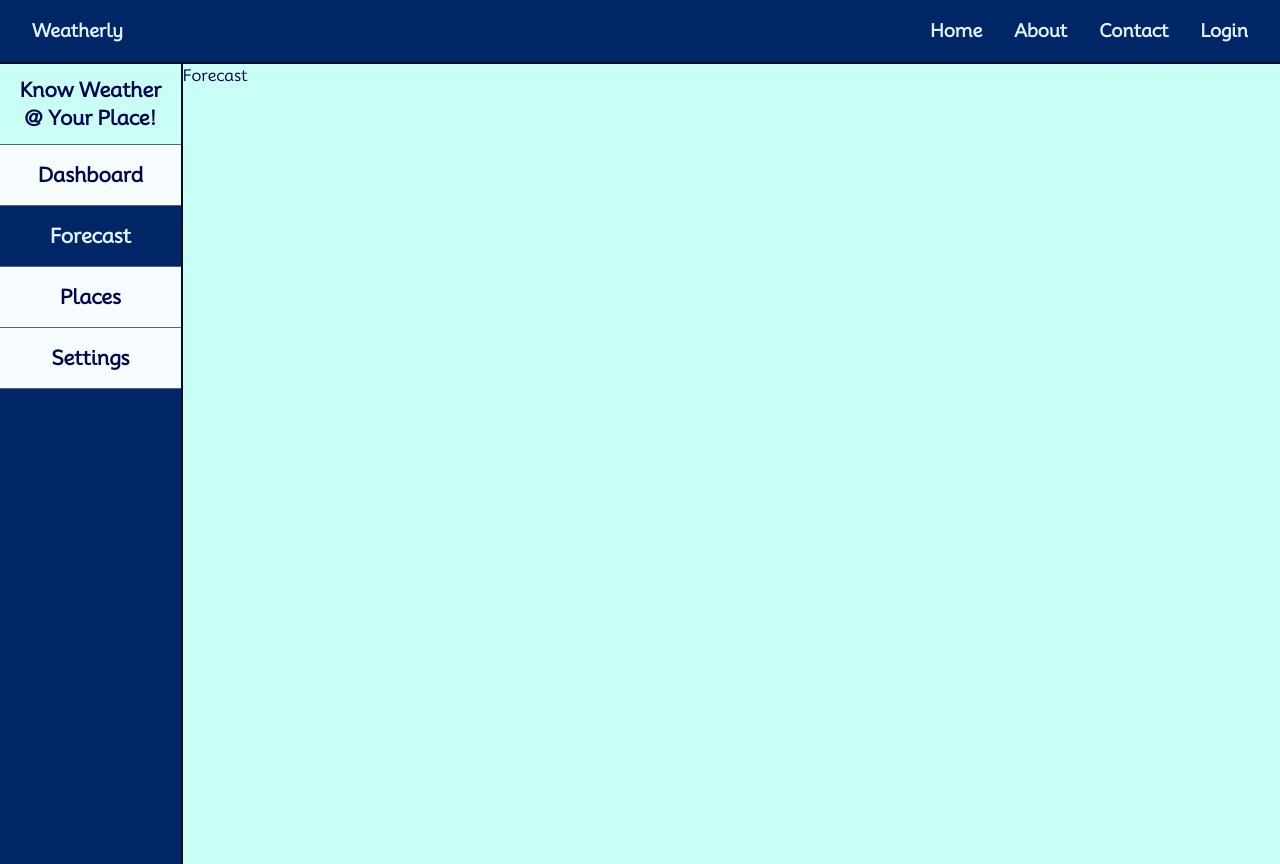
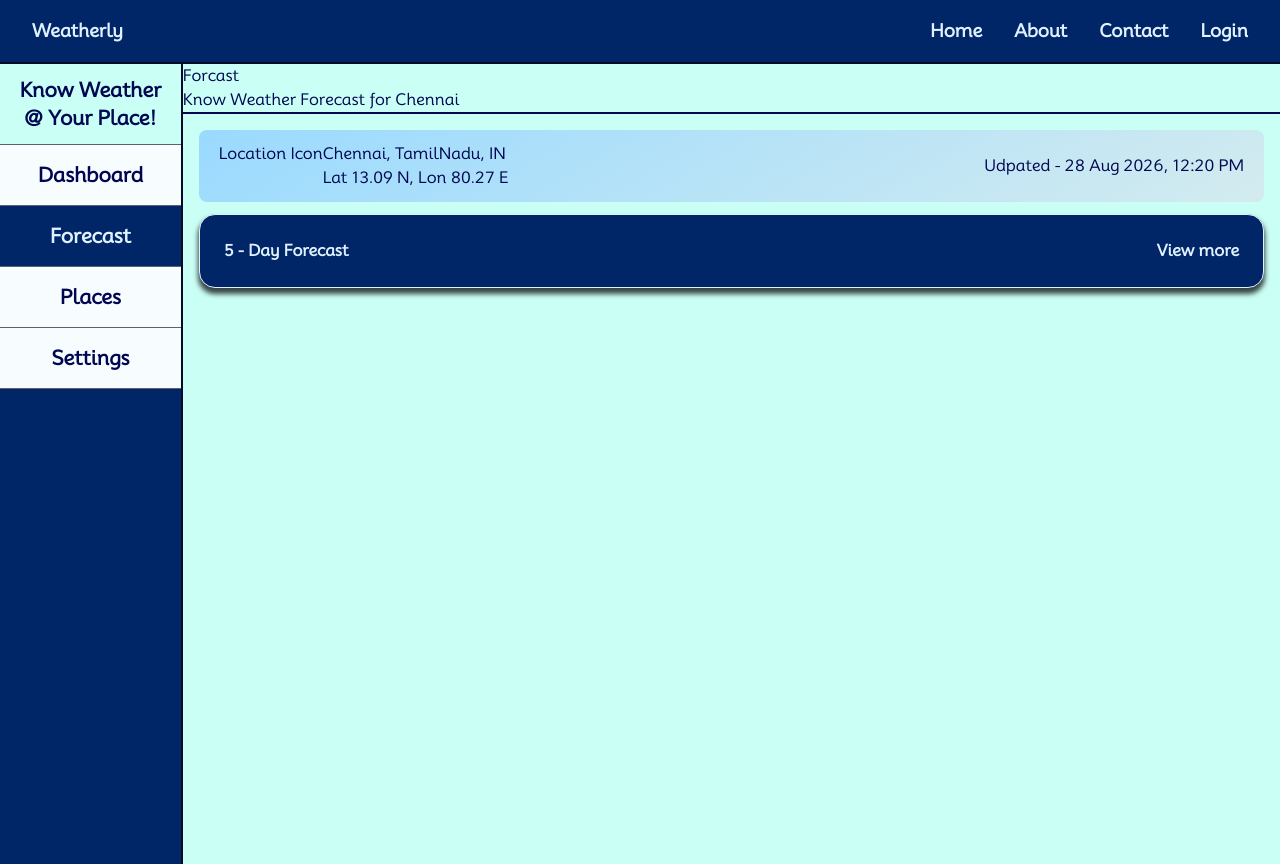
Before and after one commit to kamaleshs-codes/CodeOrbit_WeatherDashboard, a React (Vite) app: page /forecast in a window 1280 px wide. Built offline with nearby package versions, Linux system fonts and the light colour scheme; no server answers.

Commit message:
Started the forecast page UI UX implementation

```diff
--- a/src/components/WeatherCard.jsx
+++ b/src/components/WeatherCard.jsx
@@ -10,7 +10,7 @@ export const WeatherCard = ({ weather, dateTime }) => {
 
   return (
     <Card>
-      <h2 className='text-2xl text-text-main font-semibold mb-3'>
+      <h2 className='text-2xl font-semibold mb-3'>
         Current Weather
       </h2>
       <section className='border bg-inner-card rounded-xl shadow-subtle'>
--- a/src/components/ui/Card.jsx
+++ b/src/components/ui/Card.jsx
@@ -3,7 +3,7 @@ import React from "react";
 export const Card = ({ children, className = "" }) => {
   return (
     <div
-      className={`w-full p-3 bg-secondary rounded-2xl border shadow-subtle ${className}`}>
+      className={`w-full p-3 bg-secondary text-text-main rounded-2xl border shadow-subtle ${className}`}>
       {children}
     </div>
   );
--- a/src/index.css
+++ b/src/index.css
@@ -16,6 +16,8 @@
   --card-start: #009dff;
   --card-mid: #4fb6f7;
   --card-end: #a1e3f9;
+  --card-contrast-high: #9adaff;
+  --card-contrast-low: #d3ebef;
   --border: #000b27;
   --border-muted: #5e6071;
   --shadow: #000000b9;
@@ -33,6 +35,11 @@
     var(--card-mid),
     var(--card-end)
   );
+  --background-image-card-theme: linear-gradient(
+    150deg,
+    var(--card-contrast-high),
+    var(--card-contrast-low)
+  );
   --color-text-muted: var(--text-muted);
   --color-border: var(--border);
   --color-border-muted: var(--border-muted);
--- a/src/pages/Forecast.jsx
+++ b/src/pages/Forecast.jsx
@@ -1,9 +1,38 @@
 import React from "react";
+import { Card } from "../components/ui/Card";
 
 export const Forecast = () => {
   return (
-    <div>
-      <h1>Forecast</h1>
-    </div>
+    <section>
+      <header className='border-b-2'>
+        <h3>Forcast</h3>
+        <p>Know Weather Forecast for Chennai</p>
+      </header>
+      <main className='p-4'>
+        {/* location card  */}
+        <div className='flex justify-between items-center bg-card-theme px-5 py-3 rounded-lg'>
+          <div className='flex'>
+            <span>Location Icon</span>
+            <div>
+              <p>Chennai, TamilNadu, IN</p>
+              <p>Lat 13.09 N, Lon 80.27 E</p>
+            </div>
+          </div>
+          <div>
+            <p>Udpated - 28 Aug 2026, 12:20 PM</p>
+          </div>
+        </div>
+
+        {/* 5 day forecast */}
+        <div className='mt-3'>
+          <Card>
+            <div className='flex justify-between p-3 font-semibold'>
+              <h3>5 - Day Forecast</h3>
+              <p>View more</p>
+            </div>
+          </Card>
+        </div>
+      </main>
+    </section>
   );
 };
```
